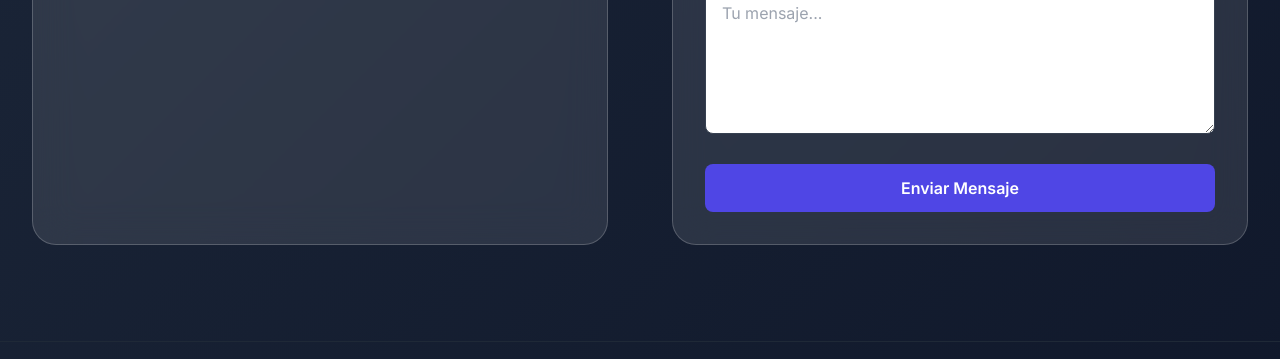
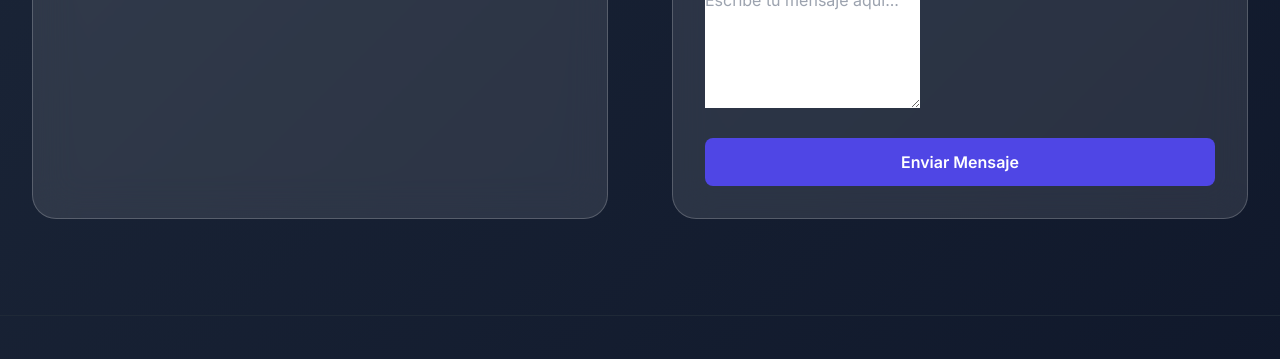
Before and after one commit to oscare2307/OscarTechSupport, a plain HTML site: page index.html in a window 1280 px wide. Shown: the part 3615-3974 px from the top of the page. Drawn offline with nearby package versions, Linux system fonts and the light colour scheme.

Commit message:
Update index.html

```diff
--- a/index.html
+++ b/index.html
@@ -340,7 +340,7 @@
 
                         <div>
                             <label for="message" class="block text-gray-300 mb-2">Mensaje</label>
-                            <textarea id="message" rows="5" class="w-full bg-dark/50 border border-gray-700 rounded-lg px-4 py-3 text-white focus:outline-none focus:ring-2 focus:ring-indigo-600 focus:border-transparent" placeholder="Tu mensaje..."></textarea>
+                            <textarea id="message" name="message" rows="5" class="form-control" placeholder="Escribe tu mensaje aquí..." required></textarea>
                         </div>
 
                         <button type="submit" class="w-full bg-indigo-600 hover:bg-indigo-700 text-white font-semibold py-3 px-4 rounded-lg transition-all duration-300 hover-lift">
```
